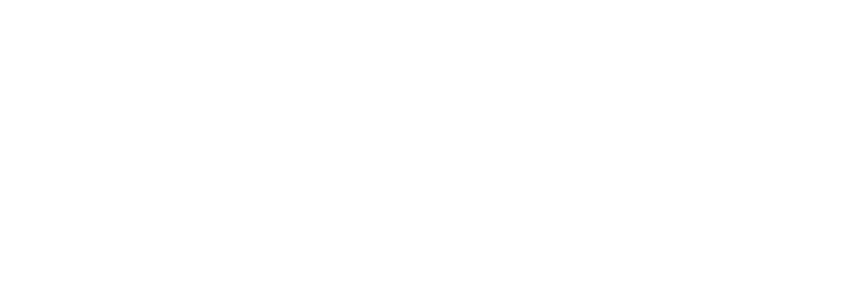
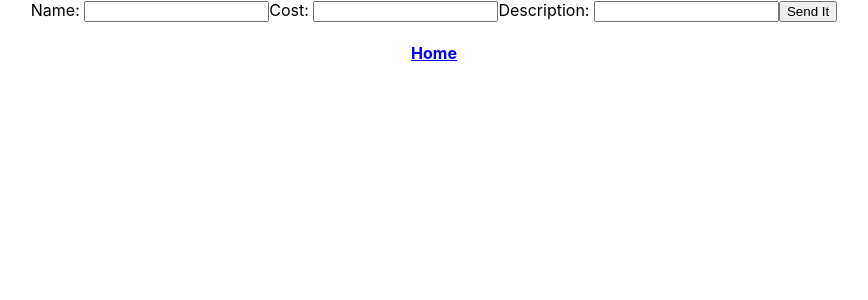
Before and after one commit to kerBamf/ChoreScore_Frontend, a React (Create React App) app: page /rewards/new in a window 1280 px wide. Before the commit this address had no page. Shown: the top 300 px of the page, without its empty margins (206-1074 px from the left). Built offline with nearby package versions, Linux system fonts and the light colour scheme.

Commit message:
New Reward route working

```diff
--- a/src/App.js
+++ b/src/App.js
@@ -6,6 +6,8 @@
 import NewTask from './pages/newTask'
 import EditTask from './pages/editTask'
 import Rewards from './pages/rewardList'
+import NewReward from './pages/newReward'
+import ShowReward from './pages/showReward'
 
 function App() {
   const [score, setScore] = useState(0)
@@ -22,8 +24,8 @@
         </Route>
         <Route path="/rewards">
           <Route path="" element={<Rewards mods={{score, setScore}} />} />
-          {/* <Route path="new" element={<NewReward />} />
-          <Route path="edit/:id" element={<EditReward />} />
+          <Route path="new" element={<NewReward />} />
+          {/* <Route path="edit/:id" element={<EditReward />} />
           <Route path=":id" element={<Show Reward />} />  */}
         </Route>
       </Routes>
--- a/src/pages/newReward.js
+++ b/src/pages/newReward.js
@@ -0,0 +1,54 @@
+import { postReward } from "../apiCalls";
+import { useState } from "react"
+import { Link } from 'react-router-dom'
+
+
+const NewReward = () => {
+    const [rewardForm, setRewardForm] = useState({
+        name: "",
+        cost: 0,
+        description: ""
+    })
+
+    const handleChange = (e) => {
+        setRewardForm((baseState) => ({
+            ...baseState,
+            [e.target.name]: e.target.value
+        }))
+    }
+
+    const handleSubmit = async (e) => {
+        try {
+            e.preventDefault()
+            await postReward(rewardForm)
+            e.target.reset();
+            showSent()
+        } catch(err) {
+            console.log(err)
+        }
+    }
+
+    const [sentState, setSentState] = useState(false)
+    function showSent() {
+        setSentState(true)
+        setTimeout(function() {
+            setSentState(false)
+        }, 5000)
+    }
+
+    return (
+        <>
+        <form onSubmit={handleSubmit}>
+            <label>Name: <input type='text' name="name" onChange={handleChange}></input></label>
+            <label>Cost: <input type='number' name="cost" onChange={handleChange}></input></label>
+            <label>Description: <input type='text' name="description" onChange={handleChange}></input></label>
+            <button type="submit">Send It</button>
+        </form>
+        {sentState ? <h2>Sent!</h2> : null}
+        <Link to="/rewards"><h4>Home</h4></Link>
+        </>
+    )
+
+}
+
+export default NewReward
--- a/src/pages/rewardList.js
+++ b/src/pages/rewardList.js
@@ -53,6 +53,9 @@
     return (
         <>
             <h3>Credits: {score}</h3>
+            <Link to='/rewards/new'>
+                <button>New Reward</button>
+            </Link>
             {getList()}
             <Link to="/"><h4>Home</h4></Link>
         </>
```
